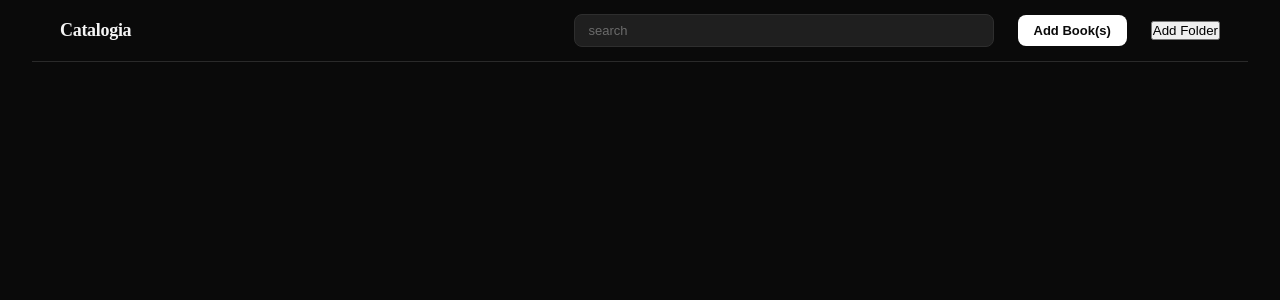
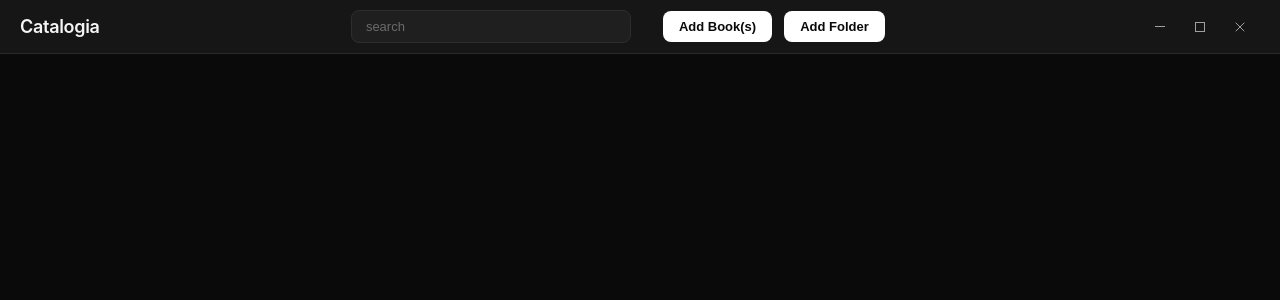
Before and after one commit to DareOlolade/Catalogia-Electron, a React (Vite) app: page / in a window 1280 px wide. Shown: the top 300 px of the page. Built offline with nearby package versions, Linux system fonts and the light colour scheme.

Commit message:
design with custom navbar/winbar

```diff
--- a/src/renderer/src/App.jsx
+++ b/src/renderer/src/App.jsx
@@ -147,8 +147,9 @@ function App() {
   return (
     <div className="app">
       {/* Nav-Bar */}
-      <div className="app-navbar">
-        <h1>Catalogia</h1>
+      <div className="app-navbar synced-titlebar">
+        <h1 className="navbar-logo">Catalogia</h1>
+        <div className="navbar-controls">
           <input
             type="search"
             placeholder="search"
@@ -163,9 +164,46 @@ function App() {
           >
             {isBulkAdding ? 'Processing...' : 'Add Book(s)'}
           </button>
-        <button onClick={handleAddFolder} disabled = {isBulkAdding || loading}>
+          <button
+            className="add-book-btn"
+            onClick={handleAddFolder}
+            disabled={isBulkAdding || loading}
+          >
             {isBulkAdding ? 'Importing Folder..' : 'Add Folder'}
           </button>
+        </div>
+
+        <div className="window-controls">
+          {/* Minimize Button */}
+          <button className="win-btn" onClick={() => window.api.minimizeWindow()} title="Minimize">
+            <svg width="10" height="1" viewBox="0 0 10 1" fill="none" xmlns="http://w3.org">
+              <rect width="10" height="1" fill="currentColor" />
+            </svg>
+          </button>
+
+          {/* Maximize / Restore Button */}
+          <button className="win-btn" onClick={() => window.api.maximizeWindow()} title="Maximize">
+            <svg width="10" height="10" viewBox="0 0 10 10" fill="none" xmlns="http://w3.org">
+              <rect x="0.5" y="0.5" width="9" height="9" stroke="currentColor" strokeWidth="1" />
+            </svg>
+          </button>
+
+          {/* Close Button */}
+          <button
+            className="win-btn close-btn"
+            onClick={() => window.api.closeWindow()}
+            title="Close"
+          >
+            <svg width="10" height="10" viewBox="0 0 10 10" fill="none" xmlns="http://w3.org">
+              <path
+                d="M1 1L9 9M9 1L1 9"
+                stroke="currentColor"
+                strokeWidth="1"
+                strokeLinecap="round"
+              />
+            </svg>
+          </button>
+        </div>
       </div>
 
       {loading && <div>Loading library collection...</div>}
--- a/src/renderer/src/assets/main.css
+++ b/src/renderer/src/assets/main.css
@@ -1,47 +1,55 @@
-*{
+* {
   padding: 0;
   margin: 0;
   box-sizing: border-box;
 }
 
-:root{
-  --bg-primary:	#0a0a0a;
-  --bg-secondary:	#161616;
-  --bg-tertiary:	#202020;
-  --border-subtle:	#2a2a2a;
-  --border-strong:	#404040;
-  --text-primary:	#f5f5f5;
-  --text-secondary:	#a0a0a0;
-  --text-tertiary:	#6a6a6a;
-  --accent:	#ffffff;
-  --danger:	#e0e0e0;
+:root {
+  --bg-primary: #0a0a0a;
+  --bg-secondary: #161616;
+  --bg-tertiary: #202020;
+  --border-subtle: #2a2a2a;
+  --border-strong: #404040;
+  --text-primary: #f5f5f5;
+  --text-secondary: #a0a0a0;
+  --text-tertiary: #6a6a6a;
+  --accent: #ffffff;
+  --danger: #e0e0e0;
 }
 
-body{
+body {
   background: var(--bg-primary);
   color: var(--text-primary);
-  padding: 0 2rem;
+  padding: 0;
   -webkit-font-smoothing: antialiased;
+  font-family: -apple-system, BlinkMacSystemFont, 'Segoe UI', Roboto, Helvetica, Arial, sans-serif;
+  overflow-x: hidden;
 }
 
-.app{
+.app {
   min-height: 100vh;
   background-color: var(--bg-primary);
   padding: 0;
+  width: 100vw;
 }
 
-.app-navbar{
+.app-navbar {
   display: flex;
   align-items: center;
-  gap: 24px;
-  padding: 14px 28px;
+  justify-content: space-between;
+  padding: 0 20px;
+  height: 54px;
+  background-color: var(--bg-secondary);
   border-bottom: 1px solid var(--border-subtle);
-  position: sticky;
+  position: fixed;
   top: 0;
+  width: 100vw;
   z-index: 100;
+  user-select: none;
+  -webkit-app-region: drag;
 }
 
-.app-navbar h1{
+.app-navbar h1 {
   font-size: 18px;
   font-weight: 600;
   color: var(--text-primary);
@@ -49,14 +57,25 @@ body{
   margin-right: 12px;
 }
 
+.navbar-controls {
+  display: flex;
+  align-items: center;
+  gap: 12px;
+}
 
-
-
-
+.app-navbar input[type='search'],
+.navbar-controls button,
+.window-controls button {
+  -webkit-app-region: no-drag;
+}
+.navbar-controls button:disabled {
+  background-color: #3a3a42;
+  cursor: not-allowed;
+}
 .app-navbar input[type='search'] {
-  flex: 1;
-  max-width: 420px;
+  width: 280px;
   margin-left: auto;
+  margin-right: 20px;
   padding: 8px 14px;
   background-color: #1f1f1f;
   border: 1px solid #2e2e2e;
@@ -91,37 +110,109 @@ body{
   background-color: #d4d4d4;
 }
 
+.window-controls {
+  display: flex;
+  align-items: center;
+  margin-left: 16px;
+  height: 100%;
+}
 
-.book-grid{
+.win-btn {
+  background: transparent;
+  border: none;
+  color: var(--text-secondary);
+  width: 40px;
+  height: 40px;
+  font-size: 14px;
+  display: flex;
+  align-items: center;
+  justify-content: center;
+  cursor: pointer;
+  transition: all 0.1s ease;
+}
+
+.win-btn:hover {
+  background-color: var(--bg-tertiary);
+  color: var(--text-primary);
+}
+
+.close-btn:hover {
+  background-color: #e81123 !important;
+  color: white;
+}
+
+.book-grid {
   display: grid;
   grid-template-columns: repeat(auto-fill, minmax(160px, 1fr));
   gap: 24px 20px;
   padding: 28px;
+  margin-top: 55px;
 }
 
-.book-card{
+.book-card {
   position: relative;
   display: flex;
   flex-direction: column;
   justify-content: space-between;
   cursor: pointer;
-  background-color: var(--bg-tertiary);
+  background-color: transparent;
+  overflow: visible;
+  transition: transform 0.2s cubic-bezier(0.16, 1, 0.3, 1);
 }
-.book-card-image{
+.book-card:hover {
+  transform: translateY(-4px);
+}
+.book-cover-container {
+  position: relative;
   width: 100%;
   aspect-ratio: 2/3;
+  border-radius: 8px;
+  overflow: hidden;
+  box-shadow: 0 4px 14px rgba(0, 0, 0, 0.4);
+  border: 1px solid var(--border-subtle);
+  background-color: var(var(--bg-secondary));
+}
+.book-card-image {
+  width: 100%;
+  height: 100%;
   object-fit: cover;
+  display: block;
+}
+.book-card-delete-btn {
+  position: absolute;
+  top: 8px;
+  right: 8px;
+  width: 28px;
+  height: 28px;
   border-radius: 6px;
-  background-color: #1f1f1f;
-  display: block;
-  box-shadow: 0 4px 12px rgba(0, 0, 0, 0.5);
+  background-color: rgba(10, 10, 10, 0.75);
+  border: 1px solid rgba(255, 255, 255, 0.1);
+  color: var(--text-secondary);
+  display: flex;
+  align-items: center;
+  justify-content: center;
+  cursor: pointer;
+  opacity: 0; /* Hidden by default */
+  transform: scale(0.9);
+  transition: all 0.2s cubic-bezier(0.16, 1, 0.3, 1);
+  z-index: 5;
 }
 
-.book-card-info{
+.book-card:hover .book-card-delete-btn {
+  opacity: 1;
+  transform: scale(1);
+}
+
+.book-card-delete-btn:hover {
+  background-color: var(--danger);
+  color: var(--accent);
+  border-colo: var(--danger);
+}
+.book-card-info {
   padding: 10px 2px 0;
 }
 
-.book-card-title{
+.book-card-title {
   font-size: 13px;
   font-weight: 600;
   color: #fafafa;
@@ -133,7 +224,7 @@ body{
   --webkit-box-orient: vertical;
 }
 
-.book-card-author{
+.book-card-author {
   font-size: 12px;
   color: #8a8a8a;
   line-height: 1.4;
@@ -142,11 +233,41 @@ body{
   white-space: nowrap;
 }
 
-.book-card-author em{
+.book-card-author em {
   font-style: normal;
   color: #6b6b6b;
 }
 
+.book-card-metadata {
+  display: flex;
+  align-items: center;
+  font-size: 11px;
+  color: var(--text-tertiary);
+  margin-top: 2px;
+}
+
+.status-badge {
+  font-style: normal;
+  color: var(--text-secondary);
+}
+.page-count {
+  color: var(--text-tertiary);
+  font-weight: 400;
+}
+
+.no-cover-fallback {
+  width: 100%;
+  height: 100%;
+  display: flex;
+  align-items: center;
+  justify-content: center;
+  font-size: 11px;
+  color: var(--text-tertiary);
+  background-color: var(--bg-tertiary);
+  padding: 16px;
+  text-transform: uppercase;
+  letter-spacing: 0.5px;
+}
 /* Book Modal */
 .modal-backdrop {
   position: fixed;
@@ -239,7 +360,6 @@ body{
   color: #fafafa;
 }
 
-
 ::-webkit-scrollbar {
   width: 10px;
 }
--- a/src/renderer/src/components/BookCard.jsx
+++ b/src/renderer/src/components/BookCard.jsx
@@ -1,42 +1,72 @@
-import {useState, useEffect} from "react"
+import { useState, useEffect } from 'react'
 
-const BookCard = ({book, onDelete})=>{
+const BookCard = ({ book, onDelete }) => {
   const [coverSrc, setCoverSrc] = useState(null)
 
-    useEffect(()=>{
+  useEffect(() => {
     let cancelled = false
-        if(book.coverImagePath){
-            window.api.readCover(book.coverImagePath).then(src => {
-                if(!cancelled) setCoverSrc(src)
+    if (book.coverImagePath) {
+      window.api.readCover(book.coverImagePath).then((src) => {
+        if (!cancelled) setCoverSrc(src)
       })
     }
-        return () => {cancelled = true}
+    return () => {
+      cancelled = true
+    }
   }, [book.coverImagePath])
-    const handleCardClick = async() => {
-        if(!book.filePath){
+  const handleCardClick = async () => {
+    if (!book.filePath) {
       console.warn("can't open book")
       return
     }
     await window.api.openBook(book.filePath)
   }
 
-    const handleDeleteClick = async(e) => {
+  const handleDeleteClick = async (e) => {
     e.stopPropagation()
     const confirmed = window.confirm(`Are you sure you want to delete ${book.title}`)
-        if(confirmed){
+    if (confirmed) {
       onDelete(book.id)
     }
   }
-    return(
-        <div className = "book-card" onClick = {handleCardClick}>
+  return (
+    <div className="book-card" onClick={handleCardClick}>
+      <div className="book-card-container">
+        {coverSrc ? (
+          <img className="book-card-image" src={coverSrc} alt={book.title} />
+        ) : (
+          <div className="no-cover-fallback">No cover Available</div>
+        )}
+      </div>
+      <div className="book-card-info">
+        <h1 className="book-card-title">{book.title}</h1>
+        <p className="book-card-author">{book.author || 'Unknown Author'}</p>
 
-        {coverSrc ? <img className ="book-card-image" src = {coverSrc} />: (<div>no image found</div>)}
-        <div className = "book-card-info">
-            <h1 className = "book-card-title">{book.title}</h1>
-            <p className = "book-card-author">{book.author || 'Unknown Author'} — <em>{book.readStatus}</em></p>
+        <div className="book-card-metadata">
+          {book.readStatus && <span className="status-badge">{book.readStatus}</span>}
+          {book.pageCount > 0 && (
+            <span>
+              {book.readStatus && '•'} {book.pageCount} pages
+            </span>
+          )}
+        </div>
       </div>
 
-        <button onClick = {handleDeleteClick} className="book-card-delete">Delete</button>
+      <button onClick={handleDeleteClick} className="book-card-delete-btn">
+        <svg
+          width="14"
+          height="14"
+          viewBox="0 0 24 24"
+          fill="none"
+          stroke="currentColor"
+          strokeWidth="2"
+          strokeLinecap="round"
+          strokeLinejoin="round"
+        >
+          <polyline points="3 6 5 6 21 6"></polyline>
+          <path d="M19 6v14a2 2 0 0 1-2 2H7a2 2 0 0 1-2-2V6m3 0V4a2 2 0 0 1 2-2h4a2 2 0 0 1 2 2v2"></path>
+        </svg>
+      </button>
     </div>
   )
 }
```
Also changed, not shown: src/main/index.js (+18 -0 lines), src/preload/index.js (+15 -11 lines), src/main/pdfService.js (deleted). Lines whose indentation alone changed are shown as unchanged.
